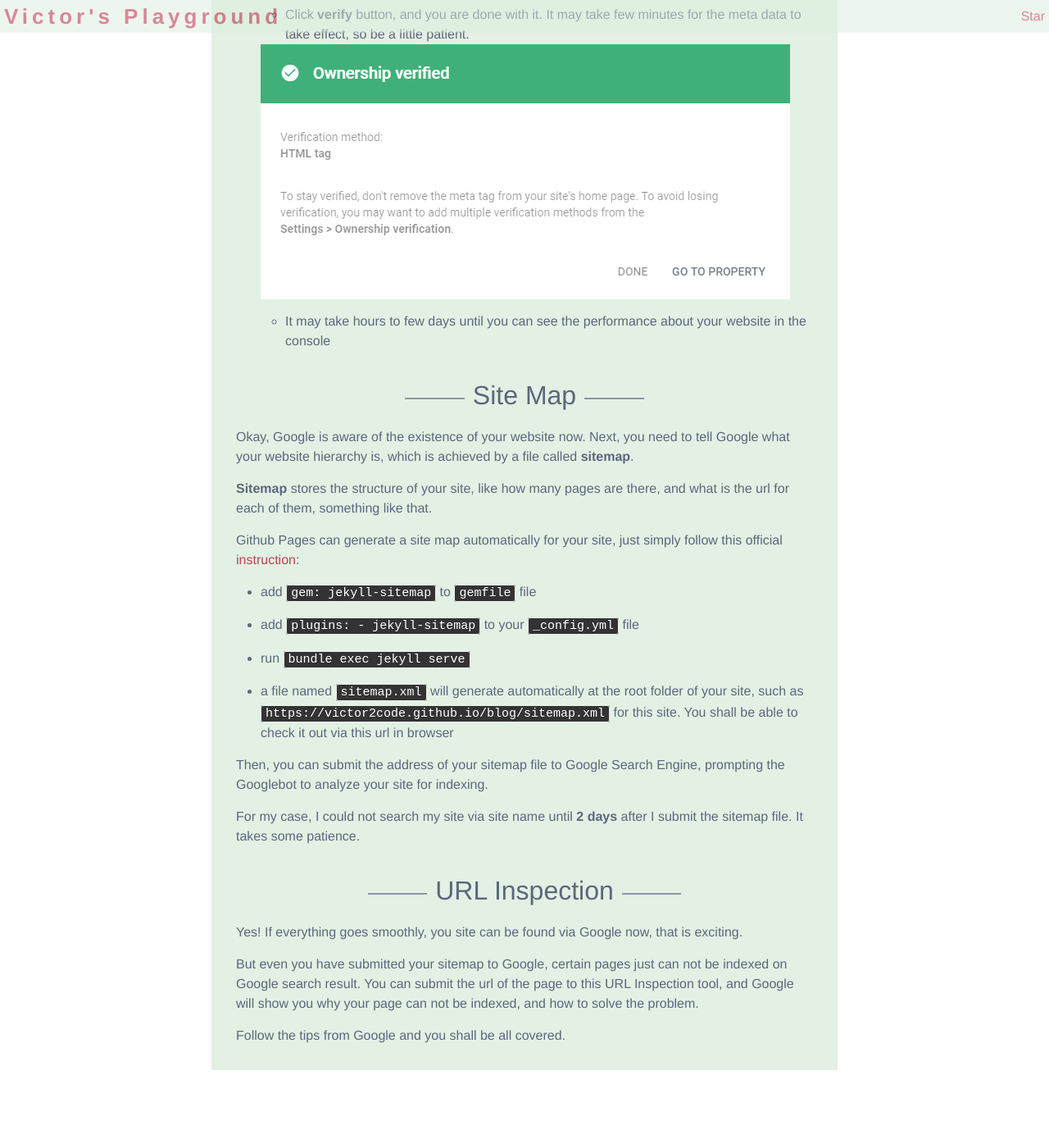
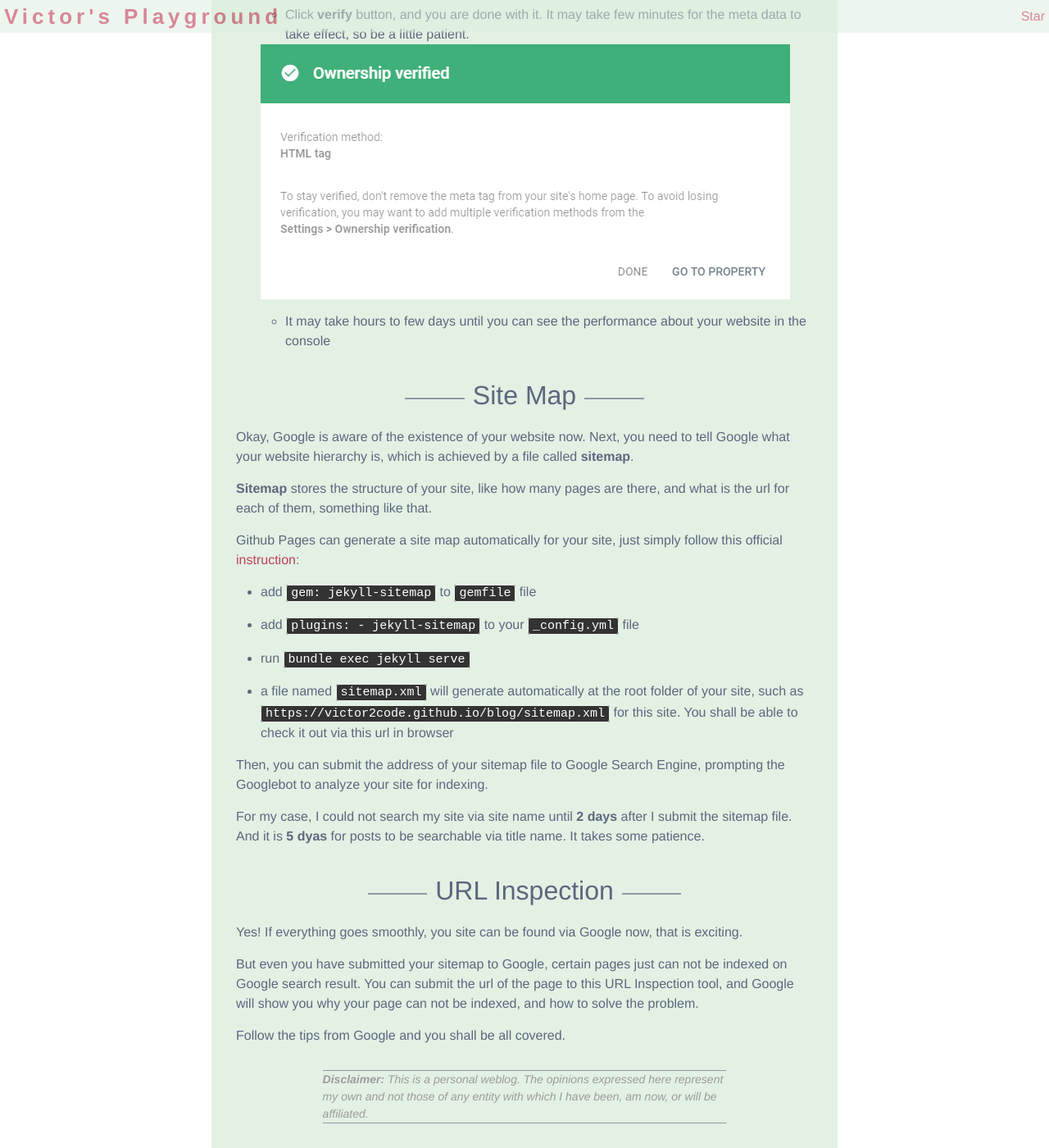
Before and after one commit to Victor2Code/blog, a Jekyll site: the page built from _posts/2019-07-04-jekyll-github-pages-appear-on-Google.md, in a window 1280 px wide and 1400 px high, scrolled down 1858 px. Shown: the whole window at 82% size. Built offline with Jekyll 4.4.1, drawn with Linux system fonts in a browser that asks for light colours; comment, search, counter and statistics services are not loaded; before the commit the page ends 3163 px from its top, so only the background shows below that.

Commit message:
add disclaimner for posts, add 2019-07-09 new post

```diff
--- /dev/null
+++ b/_includes/disclaimer.html
@@ -0,0 +1 @@
+<p class="disclaimer"><b>Disclaimer: </b>This is a personal weblog. The opinions expressed here represent my own and not those of any entity with which I have been, am now, or will be affiliated.</p>
--- a/_layouts/post.html
+++ b/_layouts/post.html
@@ -35,6 +35,7 @@ layout: default
   <div class="post-content e-content" itemprop="articleBody">
     <nav>
     {{ content }}
+    {% include disclaimer.html %}
   </div>
   {% if page.comments %}
     {%- include disqus_comments.html -%}
--- a/_posts/2019-07-04-jekyll-github-pages-appear-on-Google.md
+++ b/_posts/2019-07-04-jekyll-github-pages-appear-on-Google.md
@@ -70,7 +70,7 @@ Github Pages can generate a site map automatically for your site, just simply fo
 
 Then, you can submit the address of your sitemap file to Google Search Engine, prompting the Googlebot to analyze your site for indexing.
 
-For my case, I could not search my site via site name until **2 days** after I submit the sitemap file. It takes some patience.
+For my case, I could not search my site via site name until **2 days** after I submit the sitemap file. And it is **5 dyas** for posts to be searchable via title name. It takes some patience.
 
 ## URL Inspection
 Yes! If everything goes smoothly, you site can be found via Google now, that is exciting.
--- a/_sass/minima/_layout.scss
+++ b/_sass/minima/_layout.scss
@@ -194,3 +194,18 @@
    //padding-top: $padding-big;
    @include red-link;
  }
+
+ /**
+  * Disclaimer
+  */
+.disclaimer{
+  font-style: italic;
+  font-size: $small-font-size;
+  width: 70%;
+  margin: 0 auto;
+  border-top: 1px solid $border-color;
+  border-bottom: 1px solid $border-color;
+  color: $grey-color;
+  margin-top: 30px;
+  margin-bottom: 30px;
+}
```
Also changed, not shown: _posts/freecodecamp/2019-07-09-Roman-Numeral-Converter.md (added, +81 -0 lines).
